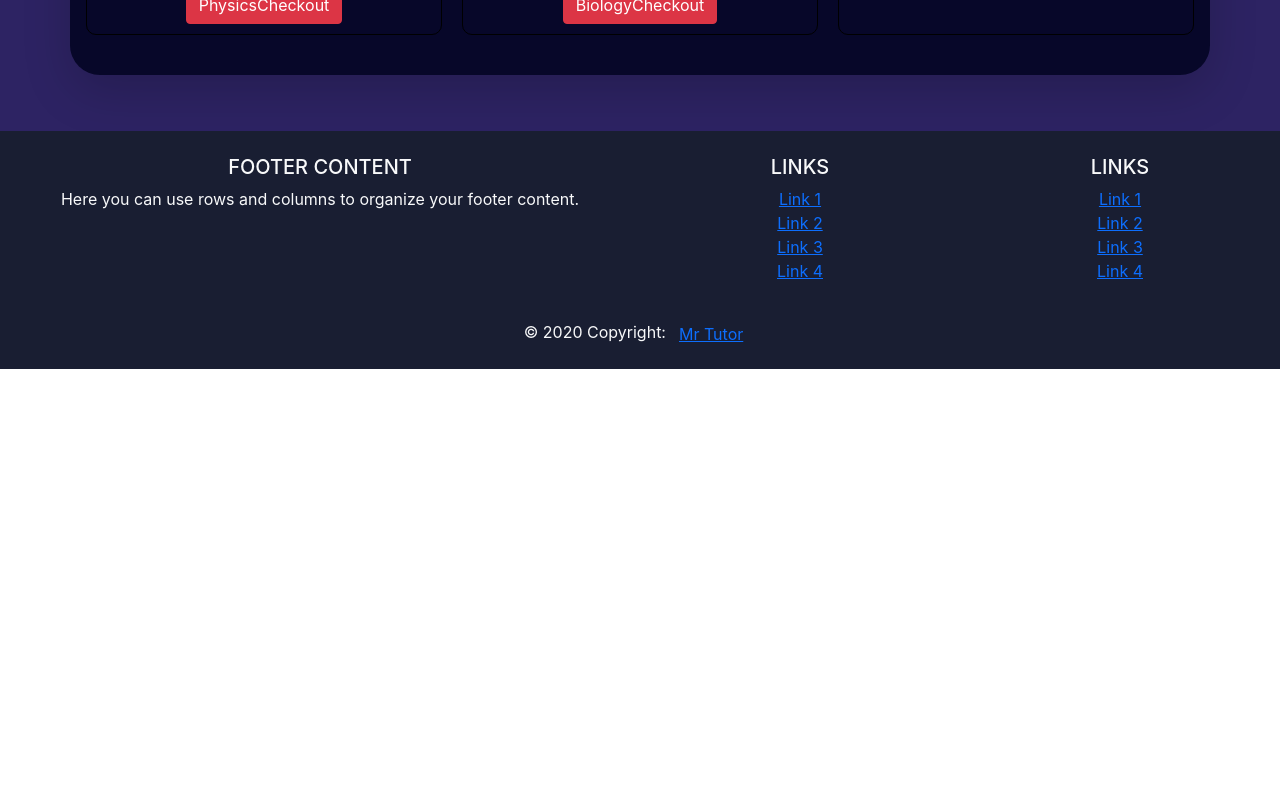
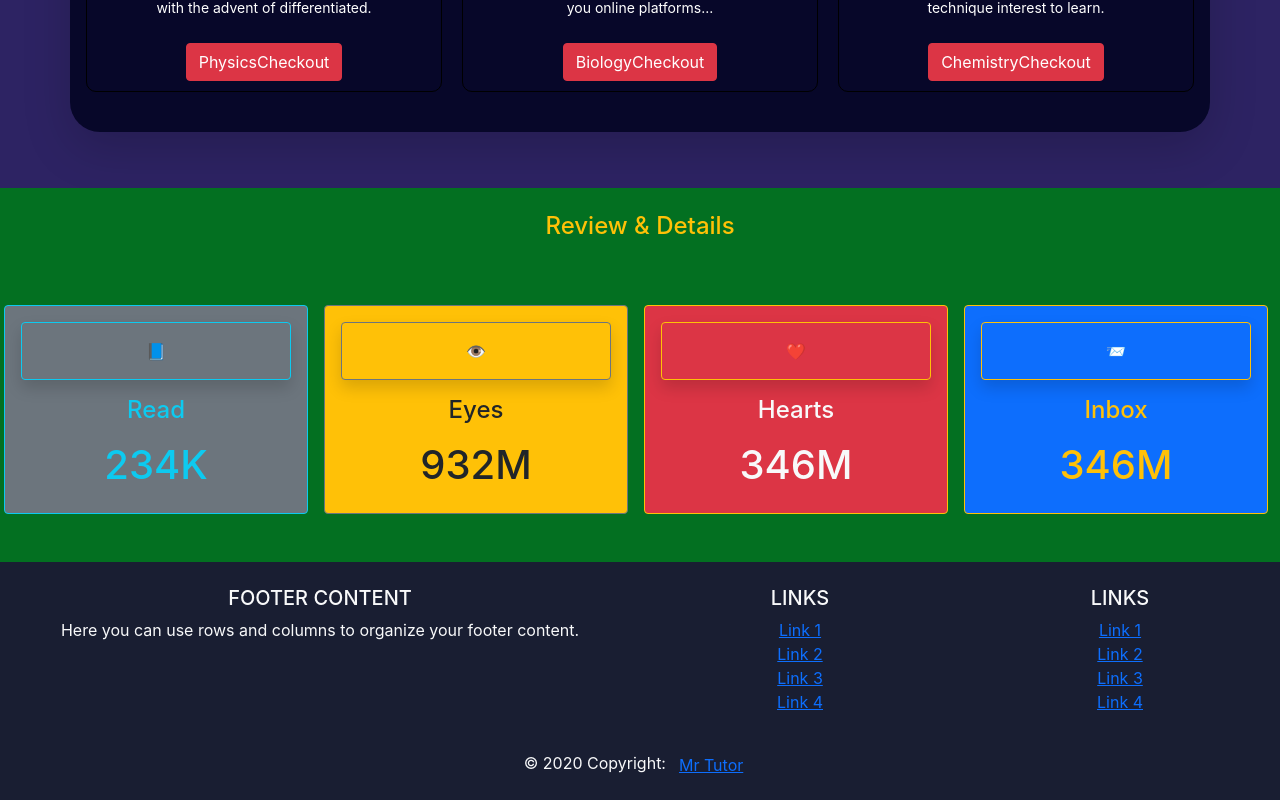
Before and after one commit to kanakWeb/mr-tutor, a React (Create React App) app: page / in a window 1280 px wide. Shown: the part 1980-2780 px from the top of the page. Before the commit the page ends 2349 px from the top, so only its background shows below. Built offline with nearby package versions, Linux system fonts and the light colour scheme; no server answers.

Commit message:
another seaction review and colora added

```diff
--- a/package.json
+++ b/package.json
@@ -14,6 +14,7 @@
     "react-firebase-hooks": "^5.0.3",
     "react-router-dom": "^6.3.0",
     "react-scripts": "5.0.1",
+    "react-toastify": "^8.2.0",
     "web-vitals": "^2.1.4"
   },
   "scripts": {
--- a/public/Services.json
+++ b/public/Services.json
@@ -10,7 +10,7 @@
         "id": 2,
         "name": "Eglish",
         "price": "5,000–6,000/month",
-        "description": "I try to capture students' attention through different sets of logic. Assigning them to innovative groups of homework and the applications they can apply on that topic. It allows the students to brainstorm their thoughts about a topic. Monitoring students' progress makes me more vulnerable to their conditions in",
+        "description": "I try to capture students' attention through different sets of logic. Assigning them to innovative groups of homework and the applications they can apply on that topic. It allows the students to brainstorm their thoughts about a topic. Monitoring students' progress makes me more vulnerable to their conditions",
         "img": "https://i.ibb.co/SwCvmGd/eng3-1-removebg-preview-1.png"
     },
     {
@@ -38,7 +38,7 @@
         "id": 6,
         "name": "Chemistry",
         "price": "5,000–9,000/month",
-        "description": "you know the Online Chemistry Tutor, a friendly, highly experienced full-time private tutor.  A former Chemistry teacher of students aged 11-18, with over 14 years of teaching experience,  I help students fulfil their potential. If you are struggling with a particular chemistry topic, have missed a school lesson or two through absence and need to catch up, or want to improve your exam technique",
+        "description": "you know the Online Chemistry Tutor, a friendly, highly experienced full-time private tutor.  A former Chemistry teacher of students aged 11-18, with over 14 years of teaching experience,  I help students fulfil their potential. If you are struggling with a particular chemistry topic, have missed a school lesson or two through absence and need to catch up, or want to improve your exam of advent technique  interest to learn.",
         "img": "https://i.ibb.co/84ShCN6/org-ch.png"
     }
 ]
--- a/src/App.js
+++ b/src/App.js
@@ -17,7 +17,8 @@ function App() {
         <Route path='/' element={<Home></Home>}></Route>
         <Route path='/login' element={<Login></Login>}></Route>
         <Route path='/signup' element={<SignUp></SignUp>} ></Route>
-        <Route path='/checkout'element={
+
+        <Route path='/service/:serviceId'element={
           <RequireAuth>
             <Checkout></Checkout>
           </RequireAuth>
--- a/src/Pages/Home/Checkout/Checkout.js
+++ b/src/Pages/Home/Checkout/Checkout.js
@@ -1,9 +1,11 @@
 import React from 'react';
+import { useParams } from 'react-router-dom';
 
 const Checkout = () => {
+    const{serviceId}=useParams()
     return (
         <div>
-           <h2>CheckOut</h2>
+           <h2 className='text-center text-primary'>CheckOut : tutor----: {serviceId}</h2>
         </div>
     );
 };
--- a/src/Pages/Home/Home/Home.js
+++ b/src/Pages/Home/Home/Home.js
@@ -1,12 +1,16 @@
 import React from 'react';
 import Banner from '../Banner/Banner';
+import Review from '../Review/Review';
 import Services from '../Services/Services';
+
 
 const Home = () => {
     return (
         <div  className=''>
             <Banner></Banner>
             <Services></Services>
+            <Review></Review>
+
         </div>
     );
 };
--- a/src/Pages/Home/Login/SocialLogin/SocialLogin.js
+++ b/src/Pages/Home/Login/SocialLogin/SocialLogin.js
@@ -1,6 +1,7 @@
 import React from 'react';
 import auth from "../../../../firebase.init";
 import { useSignInWithGoogle } from 'react-firebase-hooks/auth';
+import { useNavigate } from 'react-router-dom';
 
 
 const SocialLogin = () => {
@@ -8,11 +9,15 @@ const SocialLogin = () => {
     const [signInWithGoogle, user, loading, error] =
     useSignInWithGoogle(auth);
 
-
+    const navigate=useNavigate()
+    if (user) {
+        navigate("/");
+      }
 
     return (
 
         <div className='py-2 mx-2 d-flex align-items-center justify-content-center '>
+
             <button onClick={()=>signInWithGoogle()} className="btn my-2 mx-5  btn-info btn-block">With Google signin</button>
             <button className="btn btn-block btn-info ">Signin with Github</button>
 
--- a/src/Pages/Home/Navigation/Navigation.js
+++ b/src/Pages/Home/Navigation/Navigation.js
@@ -72,7 +72,7 @@ const Navigation = () => {
                   as={Link}
                   to="login"
                 >
-                  Sign In
+                  Log In
                 </Nav.Link>
               )}
             </Nav>
--- /dev/null
+++ b/src/Pages/Home/Review/Review.js
@@ -0,0 +1,62 @@
+import React from 'react';
+
+const Review = () => {
+    return (
+        <div style={{background:'#037021'}} classNameName="container py-5">
+        <h4 className="py-2 pt-4 text-center text-warning">Review & Details</h4>
+        <div  className="row  py-5  w-100 g-2 ">
+            <div className="col-sm-12 col-md-2 col-lg-3">
+                <div className="card bg-secondary border-info mx-sm-1 p-3">
+                    <div className="bg-secondary card border-info shadow text-info p-3 my-card"><span className="text-center"
+                            aria-hidden="true">📘</span></div>
+                    <div className="text-info text-center mt-3">
+                        <h4>Read</h4>
+                    </div>
+                    <div className="text-info text-center mt-2">
+                        <h1>234K</h1>
+                    </div>
+                </div>
+            </div>
+            <div className="   col-sm-12 col-md-2 col-lg-3">
+                <div className="card bg-warning border-secondary mx-sm-1 p-3">
+                    <div className="card  bg-warning border-secondary shadow text-dark p-3 my-card"><span className="text-center"
+                            aria-hidden="true">👁️</span></div>
+                    <div className="text-dark text-center mt-3">
+                        <h4>Eyes</h4>
+                    </div>
+                    <div className="text-dark text-center mt-2">
+                        <h1>932M</h1>
+                    </div>
+                </div>
+            </div>
+            <div className="col-sm-12 col-md-2 col-lg-3">
+                <div className="card bg-danger border-warning mx-sm-1 p-3">
+                    <div className="bg-danger text-light card border-warning shadow text-danger p-3 my-card"><span className="text-center"
+                            aria-hidden="true">❤️</span></div>
+                    <div className="text-danger text-center mt-3">
+                        <h4 className="text-light">Hearts</h4>
+                    </div>
+                    <div className="text-danger text-center mt-2">
+                        <h1 className="text-light">346M</h1>
+                    </div>
+                </div>
+            </div>
+            <div className="col-sm-12 col-md-2 col-lg-3">
+                <div className="card bg-primary border-warning mx-sm-1 p-3">
+                    <div className="card bg-primary border-warning shadow text-warning p-3 my-card"><span className="text-center"
+                            aria-hidden="true">📨</span></div>
+                    <div className="text-warning text-center mt-3">
+                        <h4>Inbox</h4>
+                    </div>
+                    <div className="text-warning text-center mt-2">
+                        <h1>346M</h1>
+                    </div>
+                </div>
+            </div>
+        </div>
+    </div>
+
+    );
+};
+
+export default Review;
--- a/src/Pages/Home/Service/Service.js
+++ b/src/Pages/Home/Service/Service.js
@@ -1,16 +1,24 @@
 import React from "react";
+import { useNavigate } from "react-router-dom";
 import "./Service.css";
 const Service = ({ service }) => {
-  const { name, price, img, description } = service;
+  const {id,name, price, img, description } = service;
+
+  const navigate=useNavigate()
+  const navigateToHandleChecOut = (id) => {
+    navigate(`/service/${id}`);
+  };
+
   return (
     <div className="service my-4">
       <img height="255px" className="pt-2" src={img} alt="" />
       <h2>{name}</h2>
+      <h4 className="mb-0">(Tutoring)</h4>
       <p>Price: <span className="fs-3 text-light">৳</span> {price}</p>
       <p className="text-justify-center px-2">
         <small>{description}</small>
       </p>
-      <button className="btn btn-danger my-2 mb-0">{name}Checkout</button>
+      <button onClick={()=>navigateToHandleChecOut(id)} className="btn btn-danger my-2 mb-0">{name}Checkout</button>
     </div>
   );
 };
```
Also changed, not shown: src/Pages/Home/Login/Login/Login.js (+30 -5 lines), 1 other file (tests, documents, lock files or other folders).
